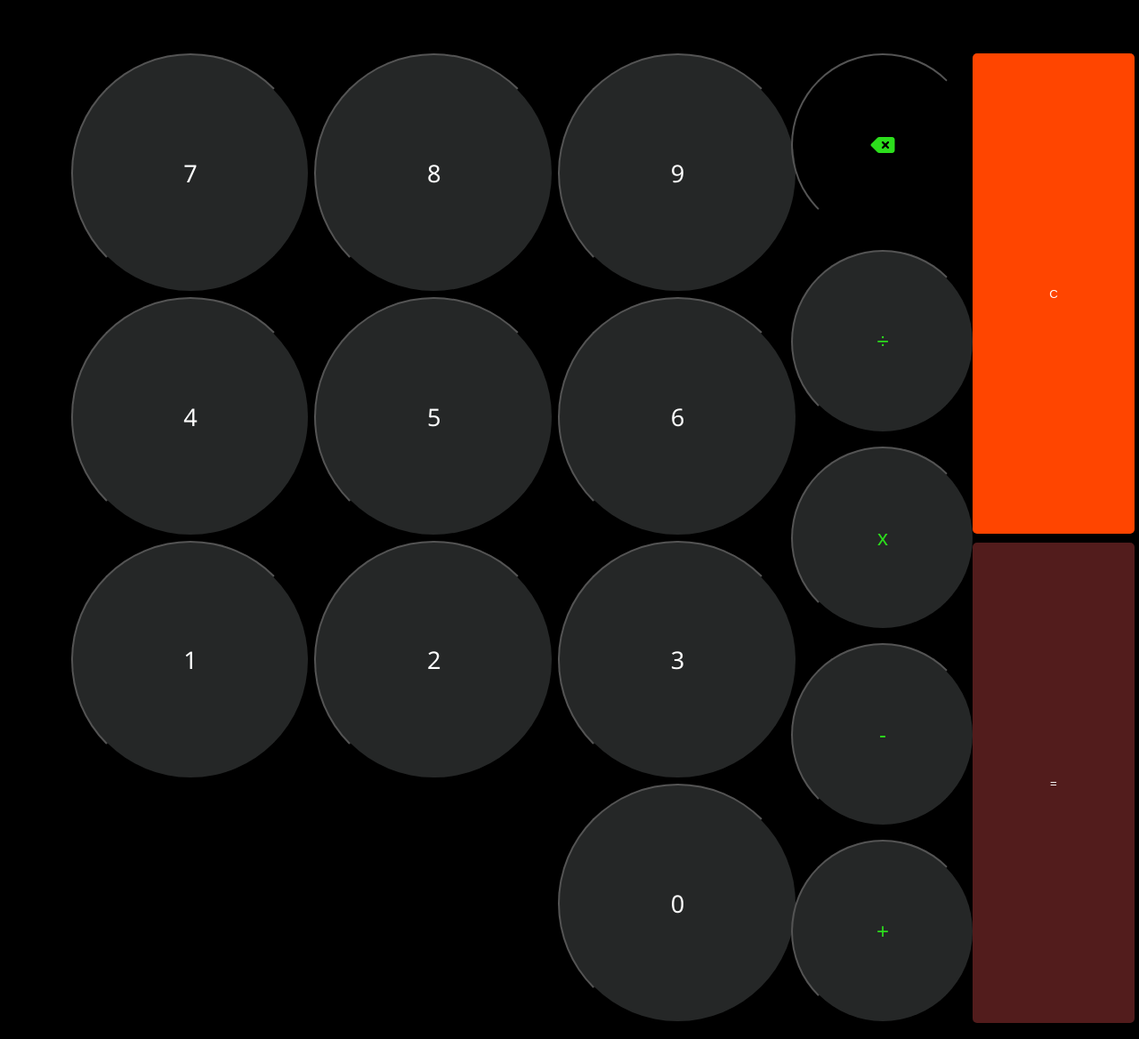
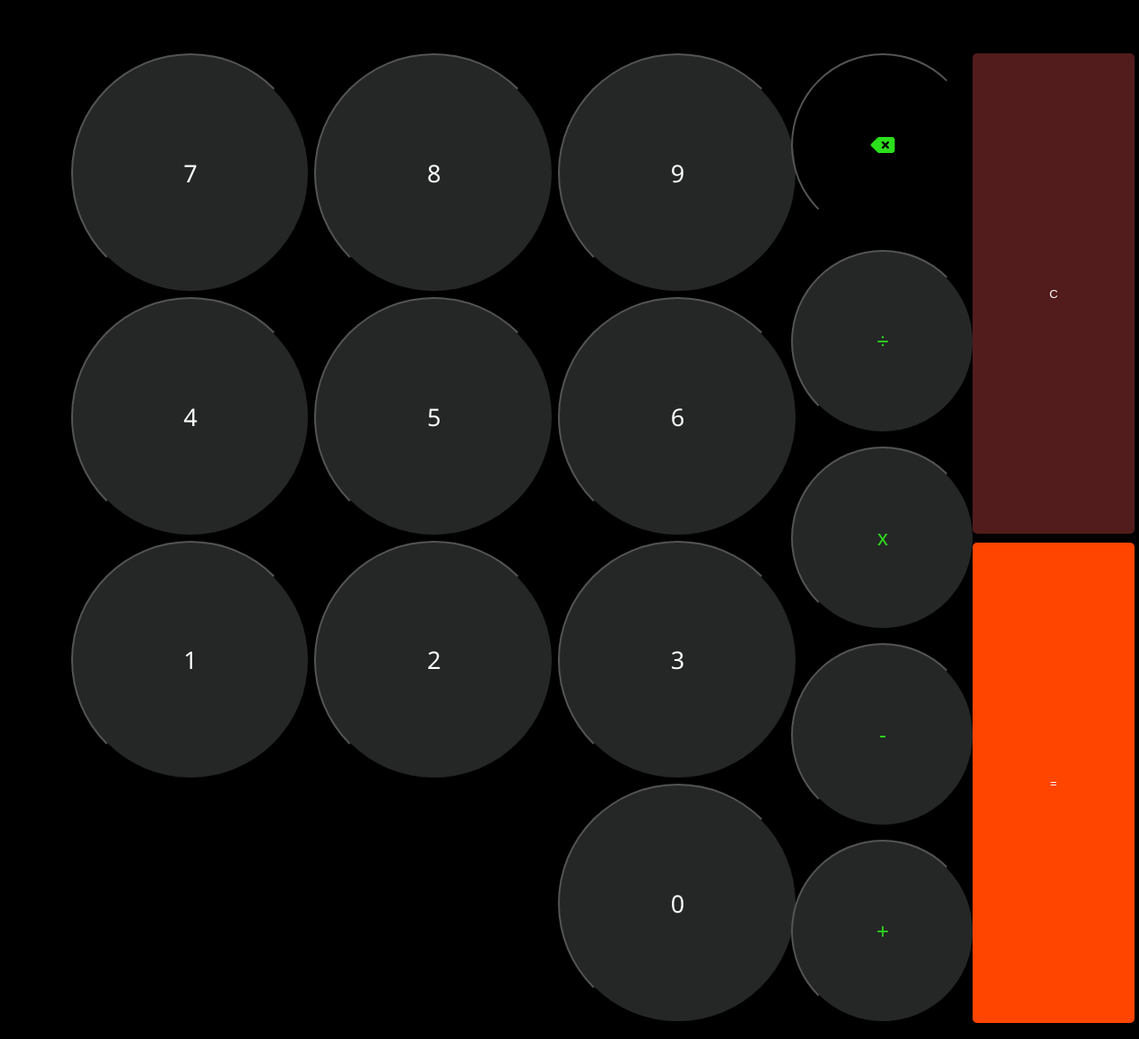
Before and after one commit to richi-coder/React-Calculator, a React (Create React App) app: page / in a window 1280 px wide. Shown: the part 278-1446 px from the top of the page at 89% size. Built offline with nearby package versions, Linux system fonts and the light colour scheme.

Commit message:
Delete button WORKS PERFECTLY!

```diff
--- a/src/style.css
+++ b/src/style.css
@@ -127,7 +127,7 @@ body {
 }
 
 .equals-button {
-  background-color: rgb(82, 28, 28);
+  background-color: orangered;
   color: white;
   border: none;
   border-radius: 5px;
@@ -135,7 +135,7 @@ body {
 }
 
 .reset-button {
-  background-color: orangered;
+  background-color: rgb(82, 28, 28);
   color: white;
   border: none;
   border-radius: 5px;
```
